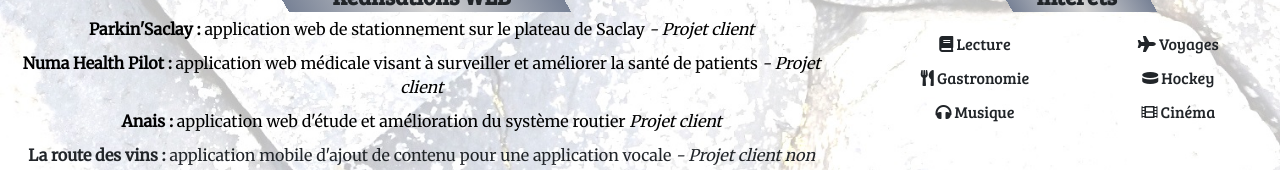
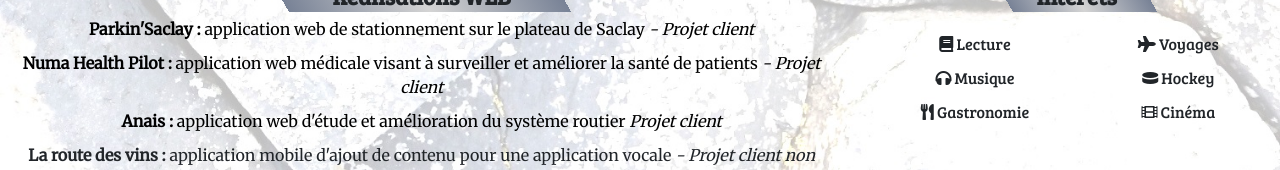
Before and after one commit to ThePuffin/CVDeveloppeur, a React (Create React App) app: page / in a window 1280 px wide. Shown: the part 1474-1644 px from the top of the page. Built offline with nearby package versions, Linux system fonts and the light colour scheme.

Commit message:
change interest order

```diff
--- a/src/components/interets/Interets.js
+++ b/src/components/interets/Interets.js
@@ -19,10 +19,10 @@
                 <i className="fas fa-book" /> Lecture
               </p>
               <p className="pFont">
-                <i className="fas fa-utensils" /> Gastronomie
+                <i className="fas fa-headphones" /> Musique
               </p>
               <p className="pFont">
-                <i className="fas fa-headphones" /> Musique
+                <i className="fas fa-utensils" /> Gastronomie
               </p>
             </div>
             <div className="col-sm-12 col-md-6">
```
